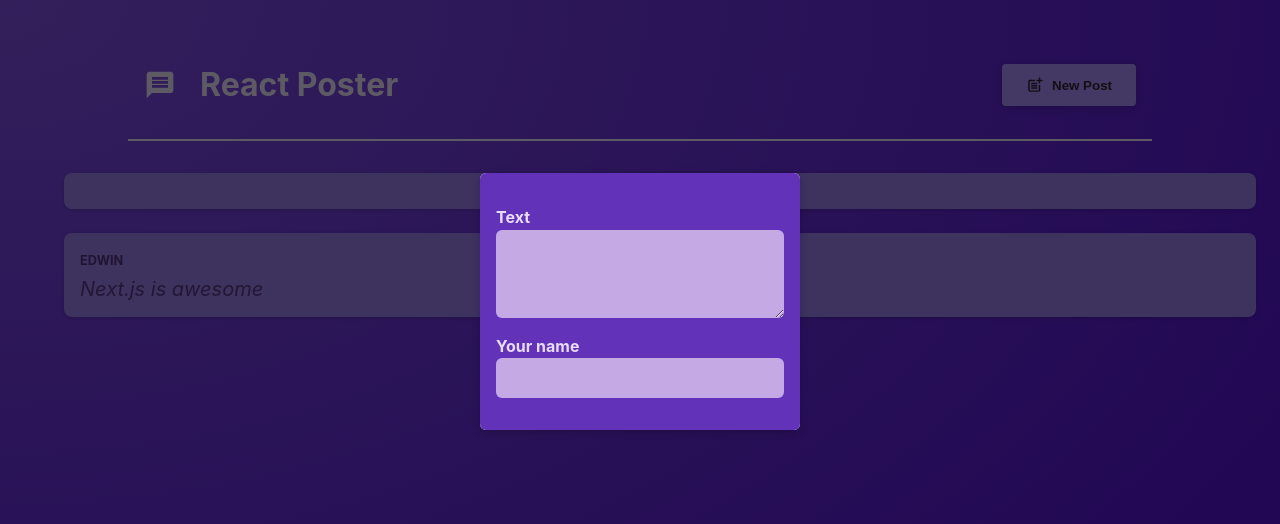
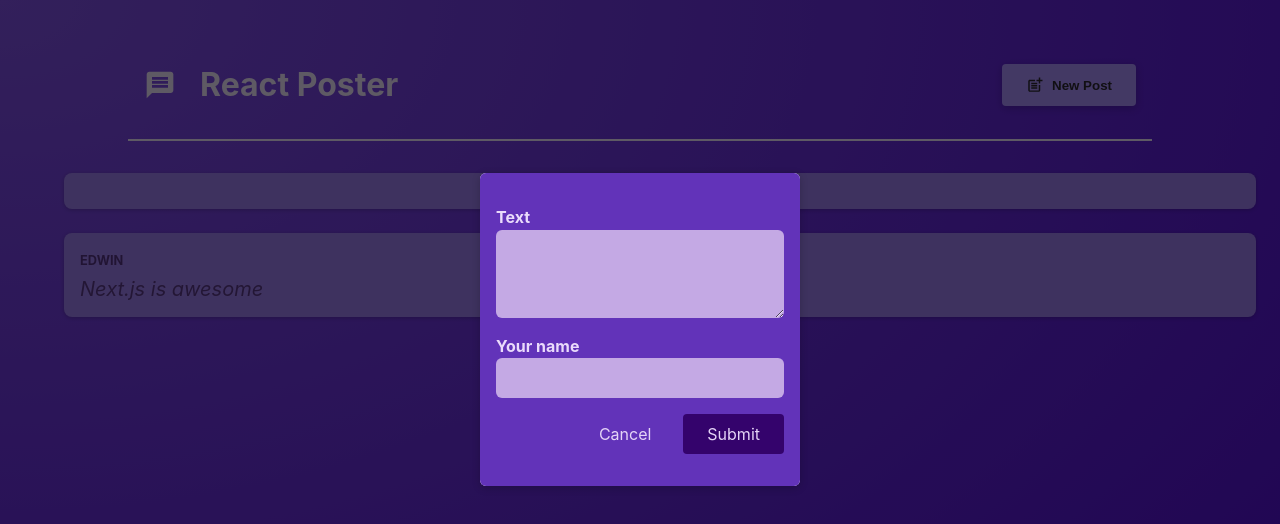
Before and after one commit to edcsu/react_refresher, a React (Vite) app: page / in a window 1280 px wide. Shown: the top 524 px of the page. Built offline with nearby package versions, Linux system fonts and the light colour scheme.

Commit message:
style: add form buttons

```diff
--- a/components/NewPost.jsx
+++ b/components/NewPost.jsx
@@ -1,4 +1,3 @@
-import { useState } from 'react';
 import classes from './NewPost.module.css';
 
 function NewPost(props) {
@@ -12,6 +11,10 @@
                 <label htmlFor="name">Your name</label>
                 <input type="text" id="name" required onChange={props.onAuthorChange} />
             </p>
+            <p className={classes.actions}>
+                <button type='button' onClick={props.onCancel}>Cancel</button>
+                <button type="submit">Submit</button>
+            </p>
         </form>
     );
 }
--- a/components/PostList.jsx
+++ b/components/PostList.jsx
@@ -18,7 +18,11 @@
     return (
         <>
             {isPosting && <Modal onClose={onStopPosting}>
-                <NewPost onBodyChange={changeBodyHandler} onAuthorChange={changeAuthorHandler}/>
+                <NewPost
+                    onBodyChange={changeBodyHandler}
+                    onAuthorChange={changeAuthorHandler}
+                    onCancel={onStopPosting}
+                />
             </Modal>}
             <ul className={classes.post}>
                 <Post name={enteredAuthor} body={enteredBody} />
```
Lines whose indentation alone changed are shown as unchanged.
